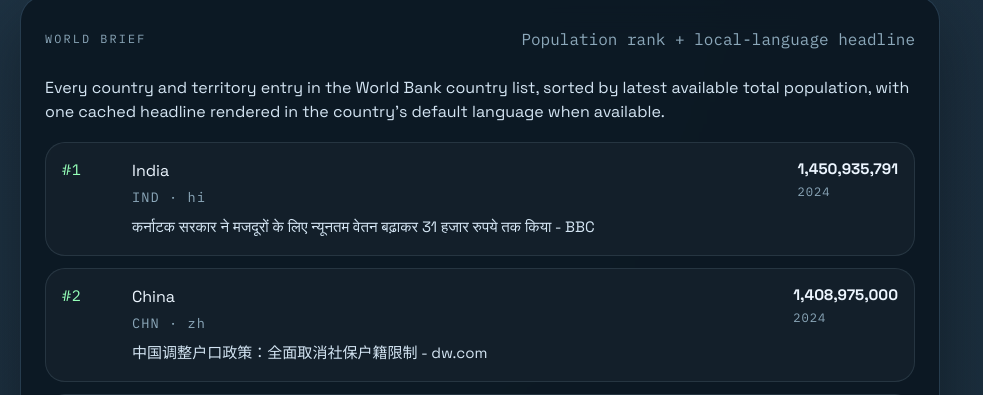
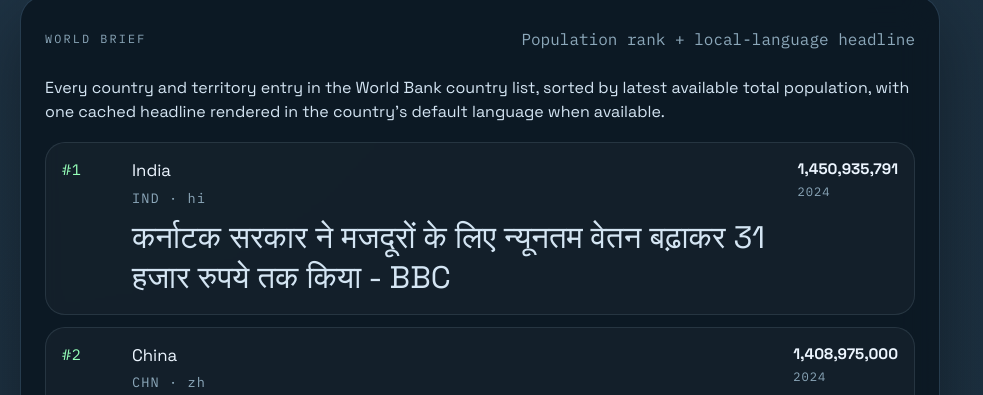
Before and after one commit to ancientpagoda-rgb/world-brief, a plain HTML site: page index.html in a window 1280 px wide. Shown: the part 187-582 px from the top of the page, without its empty margins (0-983 px from the left). Drawn offline with Linux system fonts and the light colour scheme.

Commit message:
Increase world brief headline size

```diff
--- a/styles.css
+++ b/styles.css
@@ -136,15 +136,15 @@ body {
 
 .country-headline {
   margin: 0;
-  font-size: 1rem;
-  line-height: 1.45;
+  font-size: 1.05rem;
+  line-height: 1.4;
 }
 
 .country-news {
   margin: 10px 0 0;
   color: #d4e5f3;
-  font-size: 0.94rem;
-  line-height: 1.5;
+  font-size: clamp(1.7rem, 2.8vw, 1.95rem);
+  line-height: 1.3;
 }
 
 .country-population {
```
